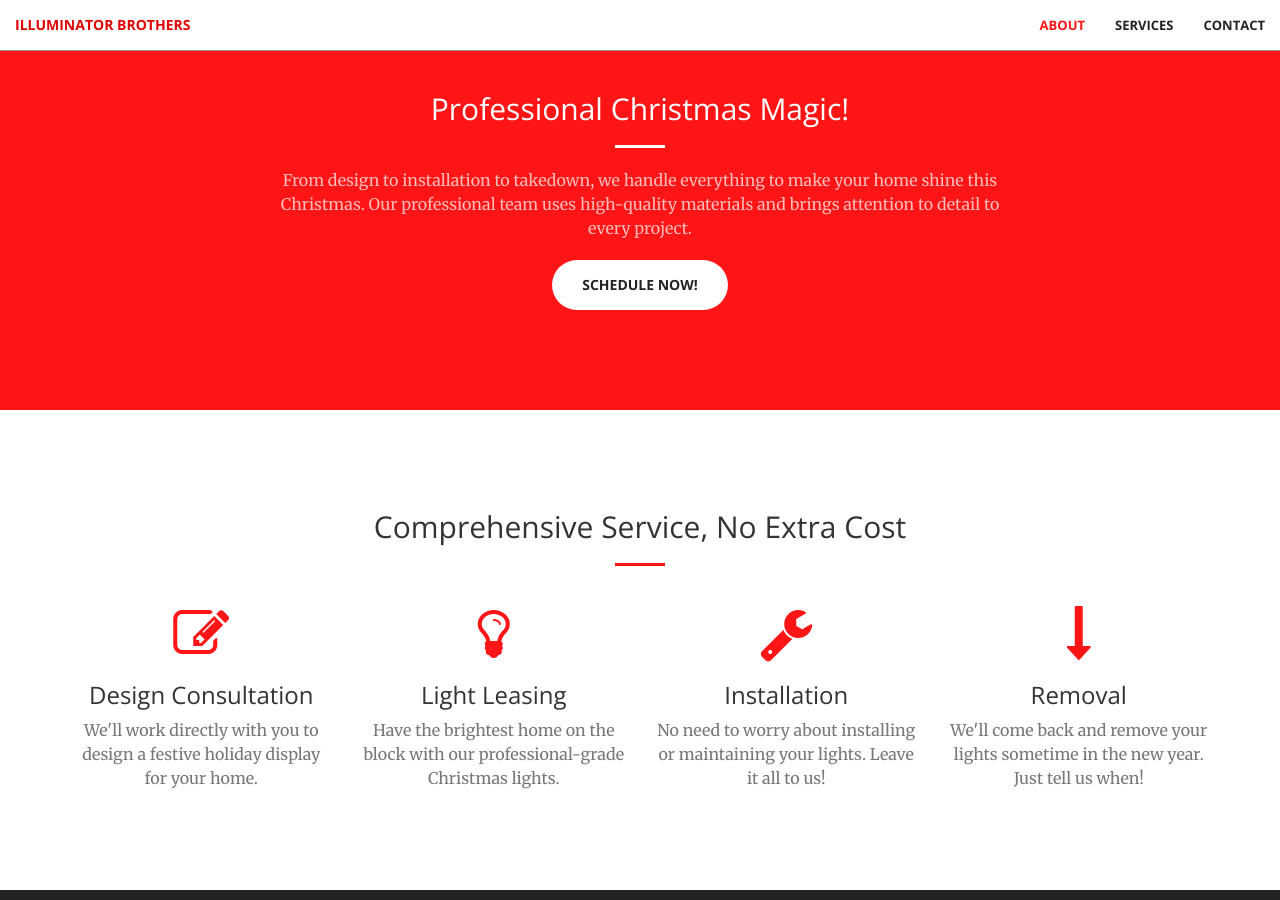
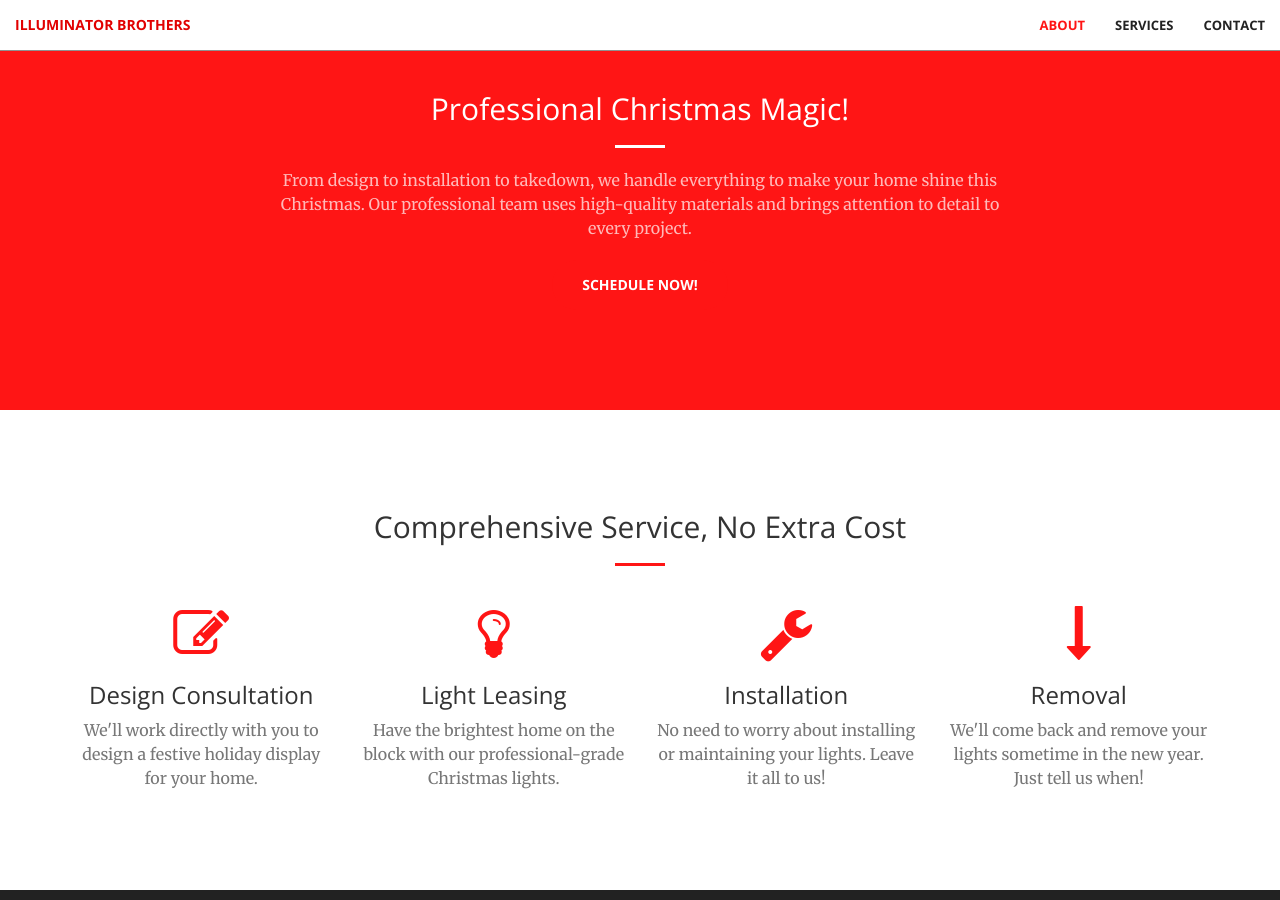
Before and after one commit to Gagege/illuminatorbros.com, a Jekyll site: the page built from index.html, in a window 1280 px wide and 900 px high, scrolled down 908 px. Built offline with Jekyll 4.4.1, drawn with Linux system fonts in a browser that asks for light colours.

Commit message:
Added page scroll to "Schedule Now!" button.

```diff
--- a/_includes/call-to-action.html
+++ b/_includes/call-to-action.html
@@ -7,7 +7,7 @@
                 <p class="text-faded">From design to installation to takedown, we handle everything to make your home
                     shine this Christmas. Our professional team uses high-quality materials and brings attention to
                     detail to every project.</p>
-                <a href="#contact-form" class="btn btn-default btn-xl">Schedule Now!</a>
+                <a href="#contact-form" class="btn btn-primary btn-xl page-scroll">Schedule Now!</a>
             </div>
         </div>
     </div>
```
